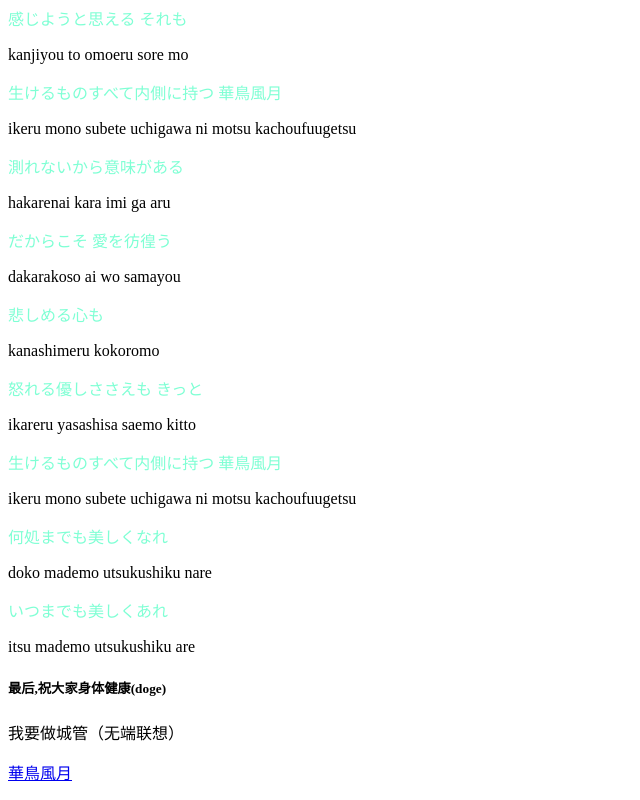
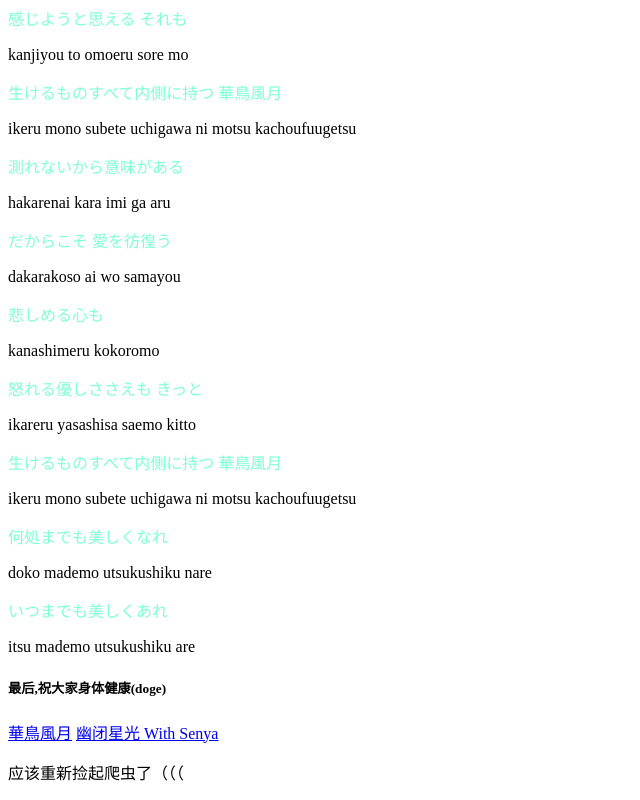
Before and after one commit to vegehhah/vegehhah.github.io, a plain HTML site: page index.html in a window 1280 px wide. Shown: the part 2646-3446 px from the top of the page, without its empty margins (0-640 px from the left). Drawn offline with Linux system fonts and the light colour scheme.

Commit message:
Add files via upload

```diff
--- a/index.html
+++ b/index.html
@@ -174,9 +174,20 @@ There are countless reasons for learning the fundamental language of the web. He
 
         <h5>最后,祝大家身体健康(doge)</h5>
 
-        <P font-size="5px">我要做城管（无端联想）</P>
+        <P>
 
-        <a href="https://www.bilibili.com/video/BV1ux411F7Cr/">華鳥風月</a>
+
+        </P>
+
+        <a href="https://www.bilibili.com/video/BV1ux411F7Cr/" font-size="large">華鳥風月</a>
+        <a href="https://www.bilibili.com/video/BV1HK411L7Yh/" font-size="large">幽闭星光 With Senya</a>
+
+        <P>
+
+
+        </P>
+
+        <p>应该重新捡起爬虫了（（（</p>
 
 
 
```
